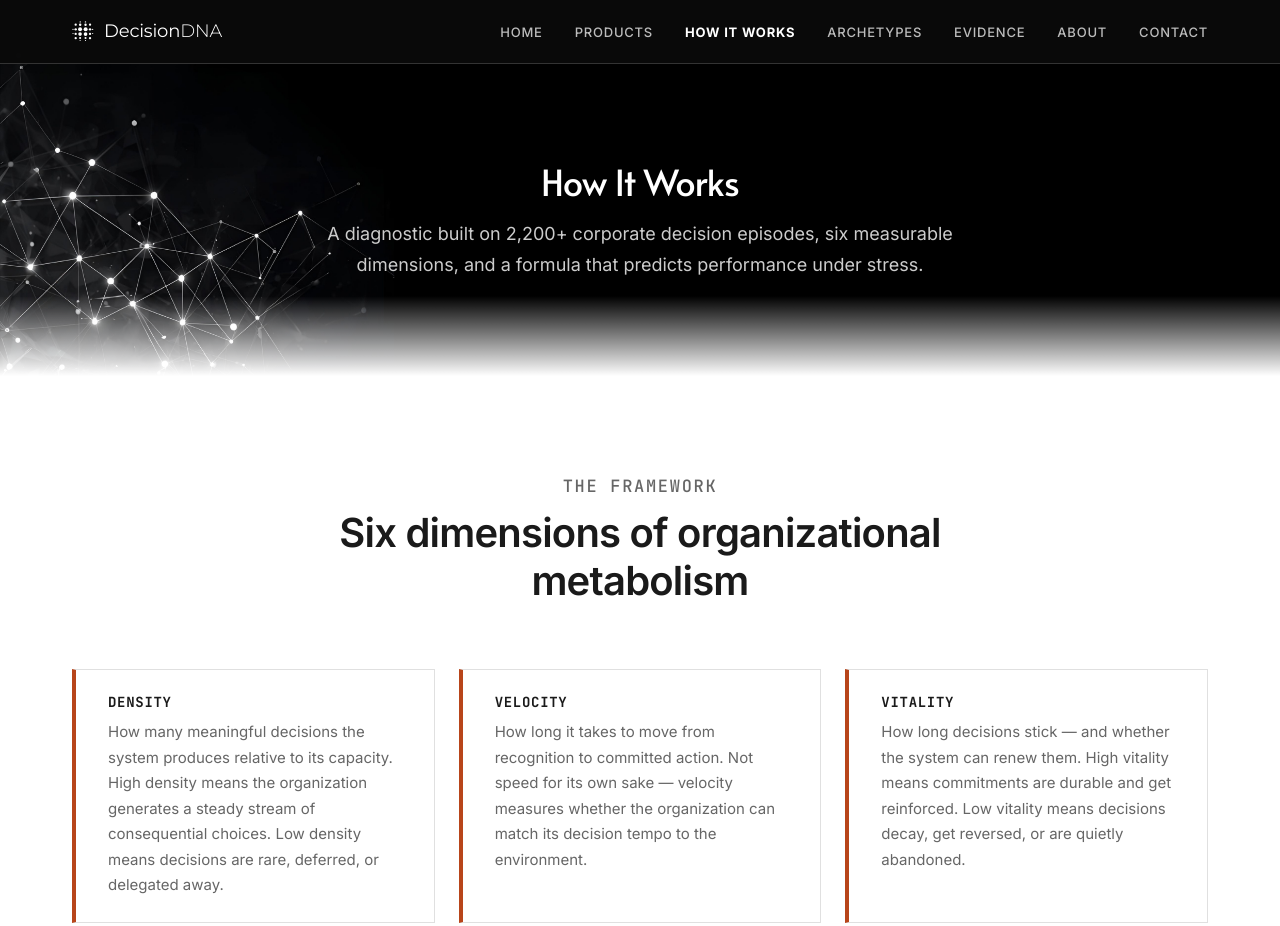
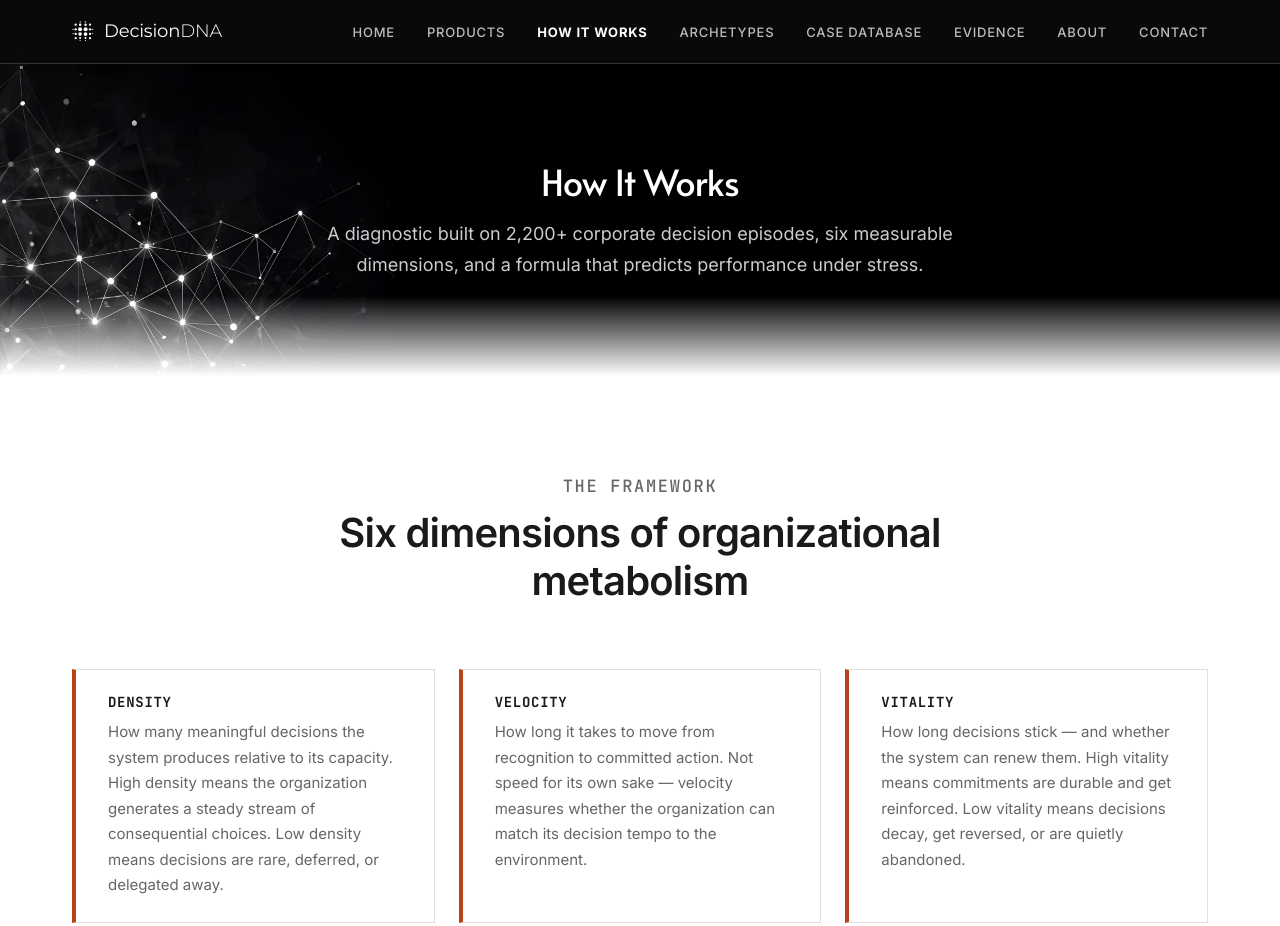
Before and after one commit to decisiondna/decisiondna-landing, a plain HTML site: page how-it-works.html in a window 1280 px wide. Shown: the top 926 px of the page. Drawn offline with Linux system fonts and the light colour scheme.

Commit message:
Add Case Database to nav on how-it-works.html

```diff
--- a/how-it-works.html
+++ b/how-it-works.html
@@ -44,6 +44,7 @@
         <li><a href="products.html">Products</a></li>
         <li><a href="how-it-works.html" class="active">How It Works</a></li>
         <li><a href="archetypes/index.html">Archetypes</a></li>
+        <li><a href="https://case-database.decisiondna.io">Case Database</a></li>
         <li><a href="evidence.html">Evidence</a></li>
         <li><a href="about.html">About</a></li>
         <li><a href="contact.html">Contact</a></li>
```
